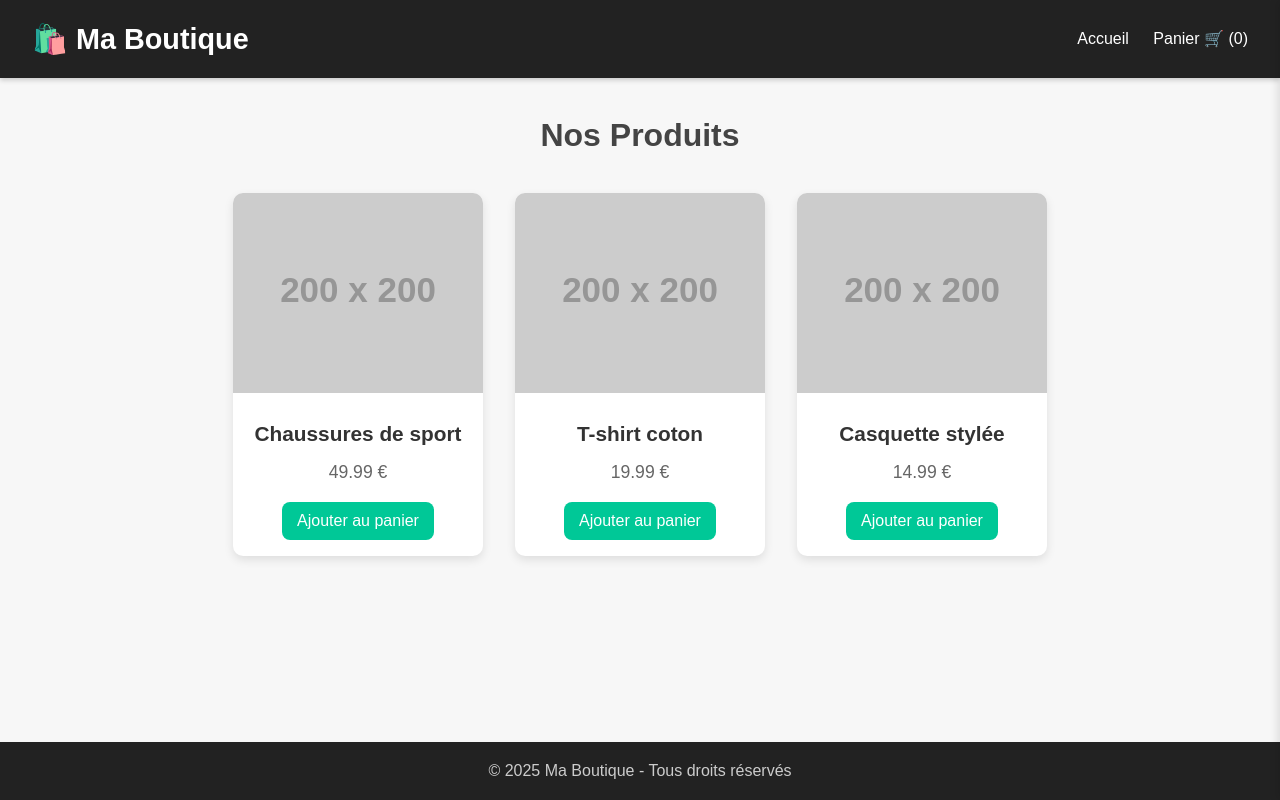
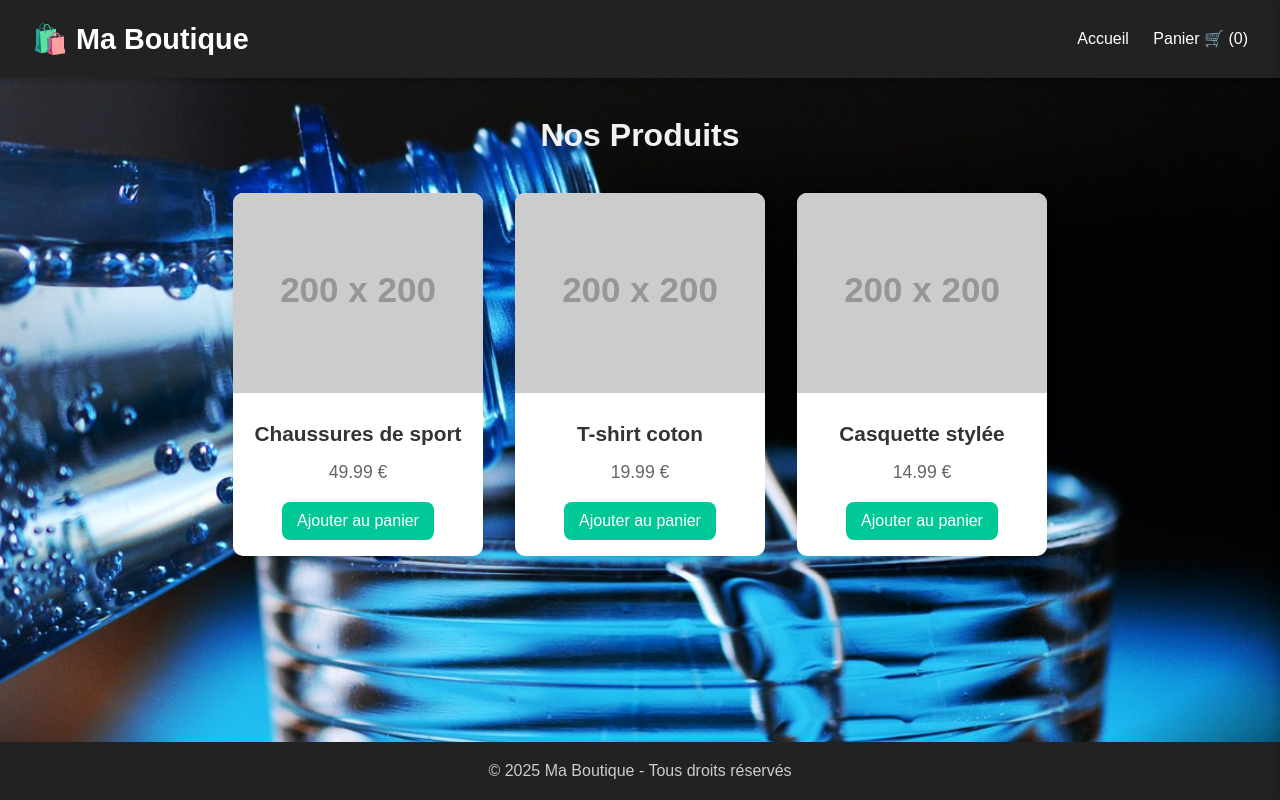
Before and after one commit to massensee/E-commerce, a website built with Vite: page frontend/index.html in a window 1280 px wide. Built offline with nearby package versions, Linux system fonts and the light colour scheme; placeholder pictures from the web are drawn by us.

Commit message:
Ajout background

```diff
--- a/frontend/src/style.css
+++ b/frontend/src/style.css
@@ -14,7 +14,10 @@ body {
   flex-direction: column;
   min-height: 100vh;
   font-family: "Poppins", Arial, sans-serif;
-  background: #f7f7f7;
+  background: url(../image/bottle-2032980_1280.jpg) no-repeat center/cover;
+  background-size: cover;
+  background-attachment: fixed;
+  background-color: #000;
   color: #333;
   line-height: 1.6;
 }
@@ -59,7 +62,7 @@ main h2 {
   font-size: 2rem;
   text-align: center;
   margin-bottom: 2rem;
-  color: #444;
+  color: #f1f1f1;
 }
 
 .product-list {
```
Also changed, not shown: frontend/image/bottle-2032980_1280.jpg (added).
